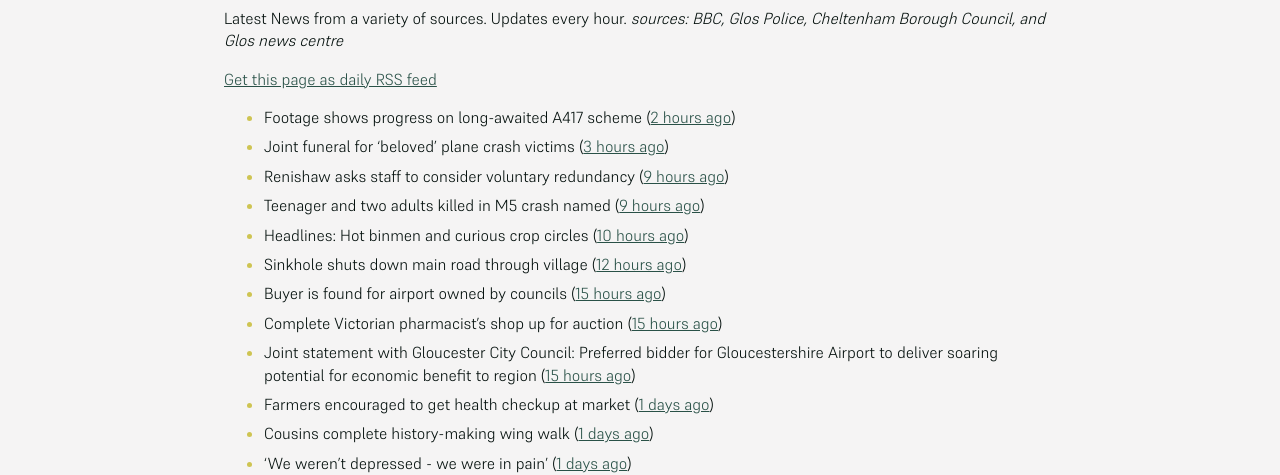
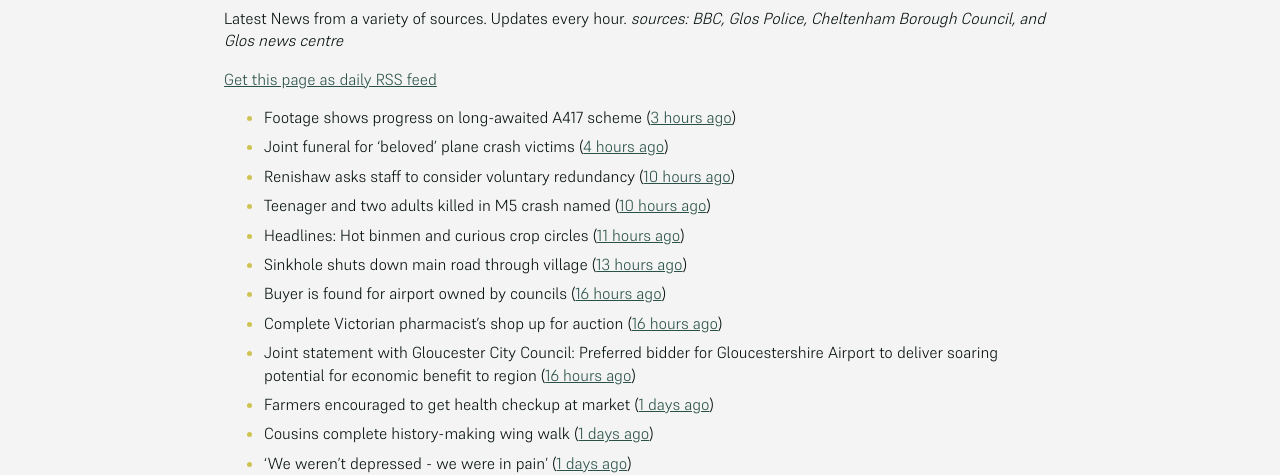
Before and after one commit to mat-0/cheltenham-open-data, a Jekyll site: the page built from _pages/news.md, in a window 1280 px wide. Shown: the part 266-741 px from the top of the page. Built offline with Jekyll 4.4.1, drawn with Linux system fonts in a browser that asks for light colours.

Commit message:
Updated 2025-06-18 21:58:01

```diff
--- a/_pages/news.md
+++ b/_pages/news.md
@@ -12,15 +12,15 @@ _sources: BBC, Glos Police, Cheltenham Borough Council, and Glos news centre_
 [Get this page as daily RSS feed](/daily.rss)
 
 <!-- news_marker starts -->
-- Footage shows progress on long-awaited A417 scheme ([2 hours ago](https://www.bbc.com/news/articles/c628rjve01lo))
-- Joint funeral for 'beloved' plane crash victims ([3 hours ago](https://www.bbc.com/news/articles/c4g8re3v64zo))
-- Renishaw asks staff to consider voluntary redundancy ([9 hours ago](https://www.bbc.com/news/articles/cwykllmg8pvo))
-- Teenager and two adults killed in M5 crash named ([9 hours ago](https://www.bbc.com/news/articles/c80prrgepzeo))
-- Headlines: Hot binmen and curious crop circles ([10 hours ago](https://www.bbc.com/news/articles/c5ykj8kq83no))
-- Sinkhole shuts down main road through village ([12 hours ago](https://www.bbc.com/news/articles/c4gk5d89n8zo))
-- Buyer is found for airport owned by councils ([15 hours ago](https://www.bbc.com/news/articles/c70xjdr4veyo))
-- Complete Victorian pharmacist's shop up for auction ([15 hours ago](https://www.bbc.com/news/articles/cly36y5qwz3o))
-- Joint statement with Gloucester City Council: Preferred bidder for Gloucestershire Airport to deliver soaring potential for economic benefit to region ([15 hours ago](https://www.cheltenham.gov.uk/news/article/3021/joint_statement_with_gloucester_city_council_preferred_bidder_for_gloucestershire_airport_to_deliver_soaring_potential_for_economic_benefit_to_region))
+- Footage shows progress on long-awaited A417 scheme ([3 hours ago](https://www.bbc.com/news/articles/c628rjve01lo))
+- Joint funeral for 'beloved' plane crash victims ([4 hours ago](https://www.bbc.com/news/articles/c4g8re3v64zo))
+- Renishaw asks staff to consider voluntary redundancy ([10 hours ago](https://www.bbc.com/news/articles/cwykllmg8pvo))
+- Teenager and two adults killed in M5 crash named ([10 hours ago](https://www.bbc.com/news/articles/c80prrgepzeo))
+- Headlines: Hot binmen and curious crop circles ([11 hours ago](https://www.bbc.com/news/articles/c5ykj8kq83no))
+- Sinkhole shuts down main road through village ([13 hours ago](https://www.bbc.com/news/articles/c4gk5d89n8zo))
+- Buyer is found for airport owned by councils ([16 hours ago](https://www.bbc.com/news/articles/c70xjdr4veyo))
+- Complete Victorian pharmacist's shop up for auction ([16 hours ago](https://www.bbc.com/news/articles/cly36y5qwz3o))
+- Joint statement with Gloucester City Council: Preferred bidder for Gloucestershire Airport to deliver soaring potential for economic benefit to region ([16 hours ago](https://www.cheltenham.gov.uk/news/article/3021/joint_statement_with_gloucester_city_council_preferred_bidder_for_gloucestershire_airport_to_deliver_soaring_potential_for_economic_benefit_to_region))
 - Farmers encouraged to get health checkup at market ([1 days ago](https://www.bbc.com/news/articles/c5yxyye6rglo))
 - Cousins complete history-making wing walk ([1 days ago](https://www.bbc.com/news/articles/czxw6npq667o))
 - 'We weren't depressed - we were in pain' ([1 days ago](https://www.bbc.com/news/articles/cvgv27g4wjno))
```
Also changed, not shown: _data/flood.json (+4 -4 lines), _pages/fix-my-street.md (+1 -1 lines), index.md (+5 -5 lines).
